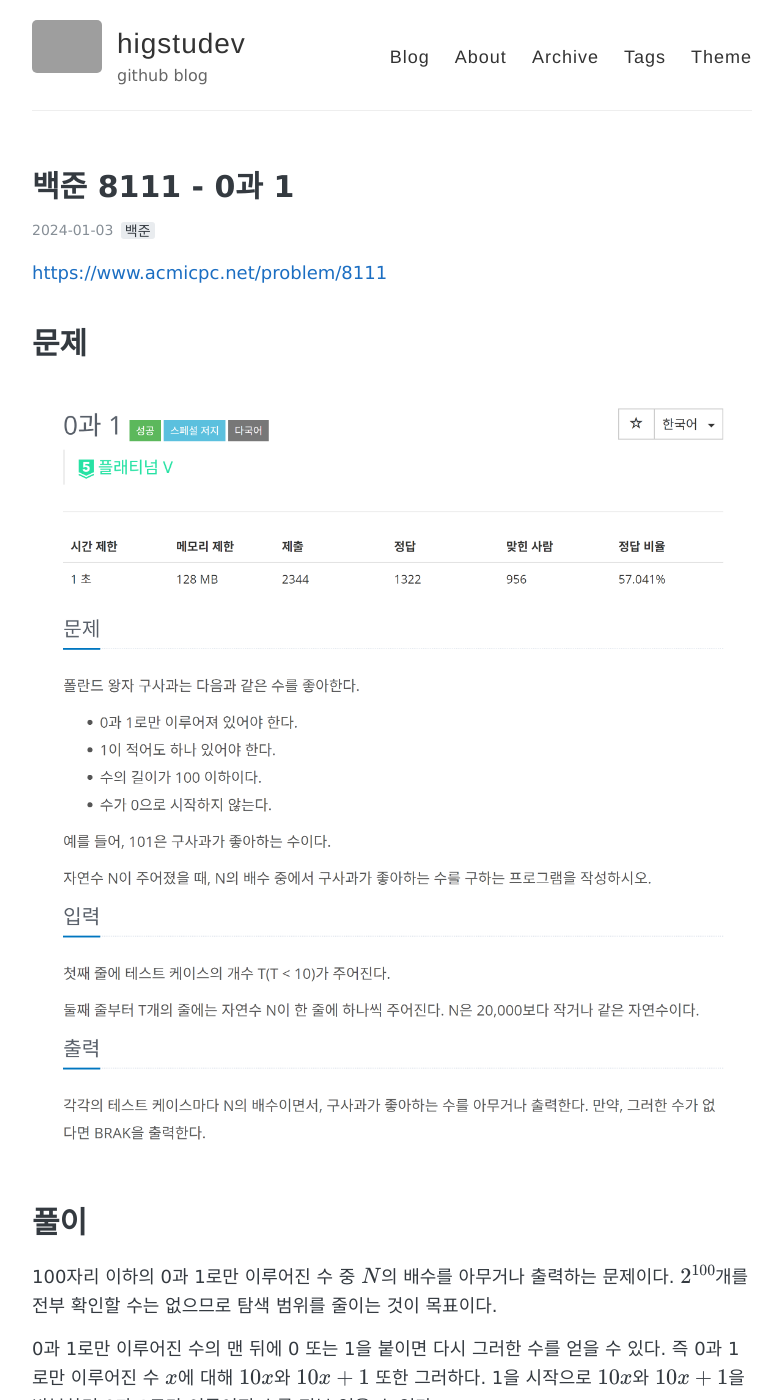
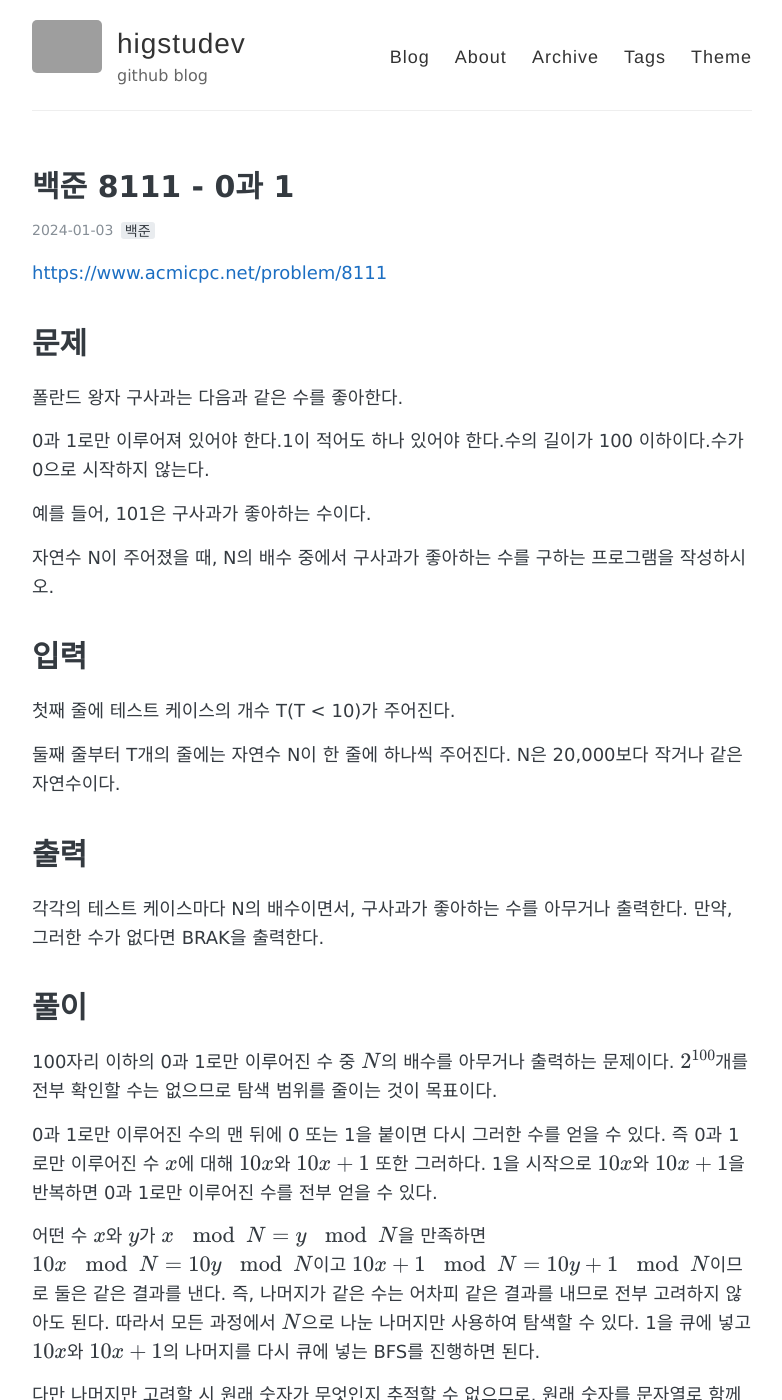
Before and after one commit to higstudev/higstudev.github.io, a Jekyll site: the page built from _posts/2024-01-03-BOJ8111.md, in a window 1280 px wide and 1400 px high. Shown: the whole window, without its empty margins (248-1030 px from the left). Built offline with Jekyll 4.4.1, drawn with Linux system fonts in a browser that asks for light colours; formulas are drawn with MathJax 3; grey boxes are pictures that could not be loaded.

Commit message:
Update 2024-01-03-BOJ8111.md

```diff
--- a/_posts/2024-01-03-BOJ8111.md
+++ b/_posts/2024-01-03-BOJ8111.md
@@ -10,7 +10,23 @@ permalink: /BOJ8111/
 
 # 문제
 
-![Problem](/images/boj8111/prob.png)
+폴란드 왕자 구사과는 다음과 같은 수를 좋아한다.
+
+0과 1로만 이루어져 있어야 한다.1이 적어도 하나 있어야 한다.수의 길이가 100 이하이다.수가 0으로 시작하지 않는다.
+
+예를 들어, 101은 구사과가 좋아하는 수이다.
+
+자연수 N이 주어졌을 때, N의 배수 중에서 구사과가 좋아하는 수를 구하는 프로그램을 작성하시오.
+
+# 입력
+
+첫째 줄에 테스트 케이스의 개수 T(T < 10)가 주어진다.
+
+둘째 줄부터 T개의 줄에는 자연수 N이 한 줄에 하나씩 주어진다. N은 20,000보다 작거나 같은 자연수이다.
+
+# 출력
+
+각각의 테스트 케이스마다 N의 배수이면서, 구사과가 좋아하는 수를 아무거나 출력한다. 만약, 그러한 수가 없다면 BRAK을 출력한다.
 
 # 풀이
 
```
